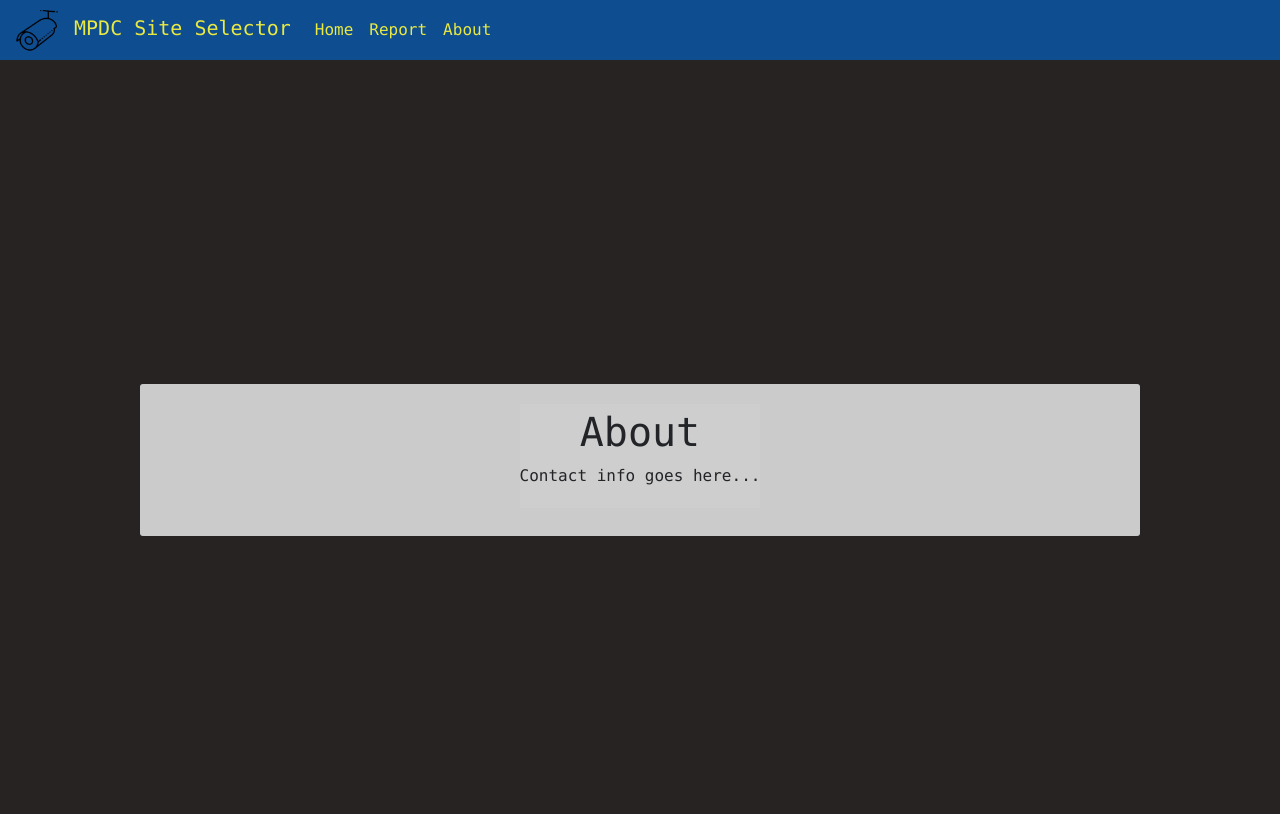
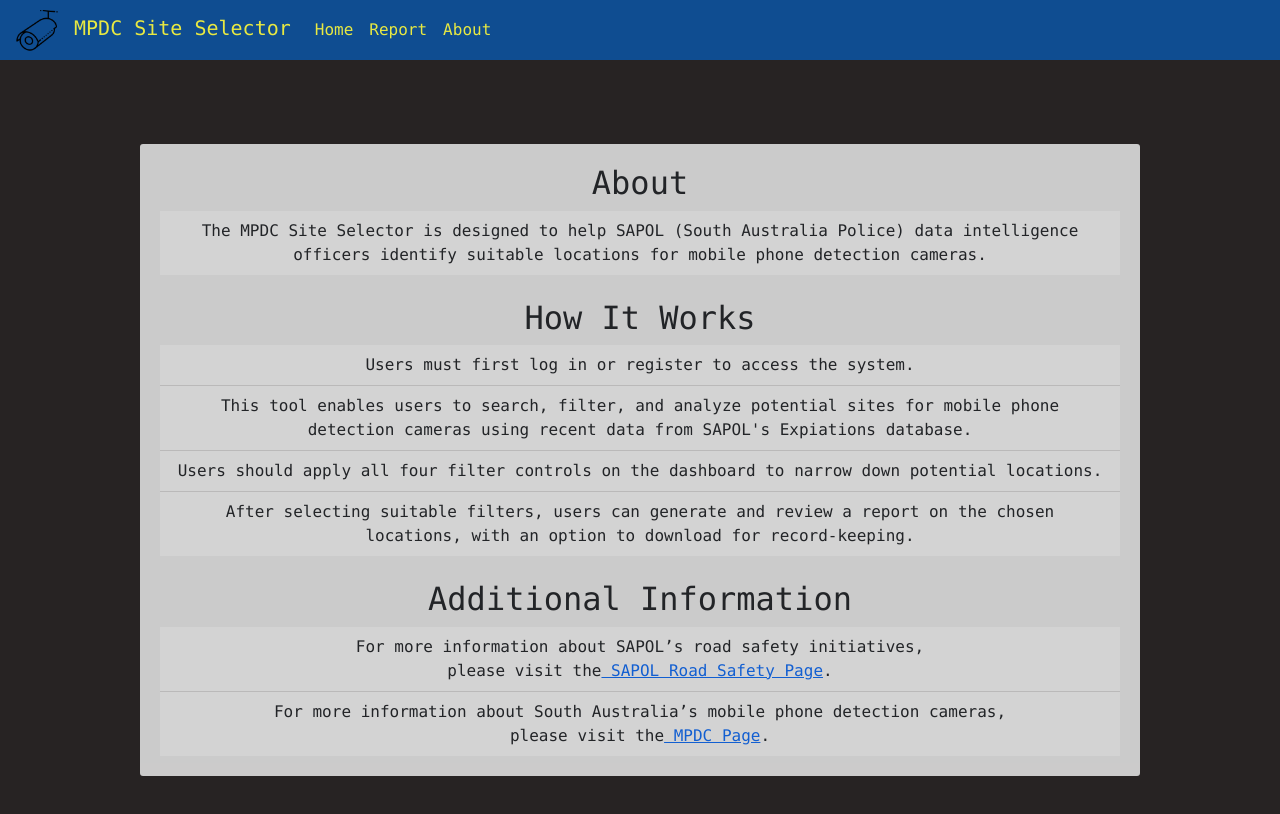
Before and after one commit to zhaqy079/MPDC-Selector, a React (Create React App) app in the folder Assig2/a2reactapp/: page /About in a window 1280 px wide. Shown: the top 814 px of the page. Built offline with nearby package versions, Linux system fonts and the light colour scheme.

Commit message:
Update About.js page

```diff
--- a/Assig2/a2reactapp/src/routes/About.js
+++ b/Assig2/a2reactapp/src/routes/About.js
@@ -2,9 +2,30 @@ import React from 'react';
 
 function About() {
     return (
-        <div className="bg-light py-1 mb-2">
-            <h1>About</h1>
-            <p>Contact info goes here...</p>
+        <div className="aboutpage">
+
+            <h2>About</h2>
+            <ul className="list-group list-group-flush">
+                <li className="list-group-item">The MPDC Site Selector is designed to help SAPOL (South Australia Police) data intelligence officers
+                    identify suitable locations for mobile phone detection cameras.</li>
+            </ul>
+            <br />
+            <h2>How It Works</h2>
+            <ul className="list-group list-group-flush">
+                <li className="list-group-item">Users must first log in or register to access the system.</li>
+                <li className="list-group-item">This tool enables users to search, filter, and analyze potential sites for mobile phone detection cameras using recent data from SAPOL's Expiations database.</li>
+                <li className="list-group-item">Users should apply all four filter controls on the dashboard to narrow down potential locations.</li>
+                <li className="list-group-item">After selecting suitable filters, users can generate and review a report on the chosen locations, with an option to download for record-keeping.</li>
+            </ul>
+            <br />
+            <h2>Additional Information</h2>
+            <ul className="list-group list-group-flush">
+                <li className="list-group-item">For more information about SAPOL’s road safety initiatives, <br />please visit the
+                    <a href="https://www.police.sa.gov.au/your-safety/road-safety"> SAPOL Road Safety Page</a>.</li>
+                <li className="list-group-item">For more information about South Australia’s mobile phone detection cameras,<br />please visit the
+                    <a href=" https://www.thinkroadsafety.sa.gov.au/mobile-phone-detection-cameras"> MPDC Page</a>.</li>
+
+            </ul>
         </div>
     );
 }
```
